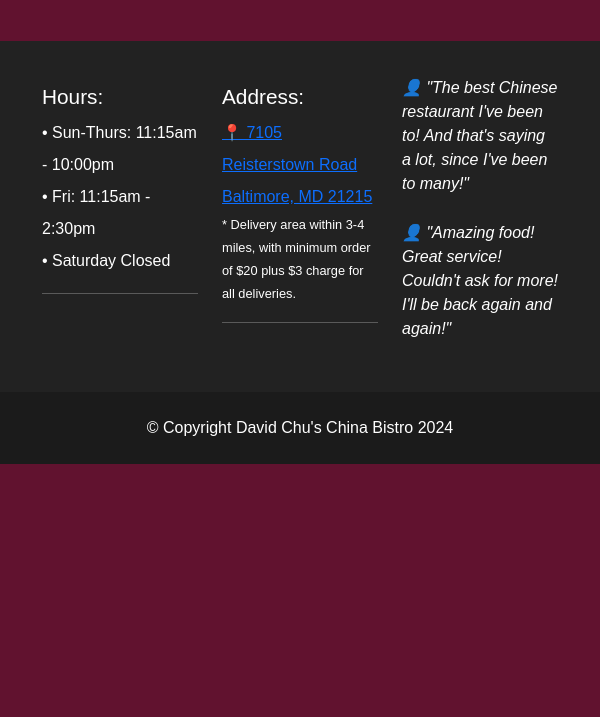
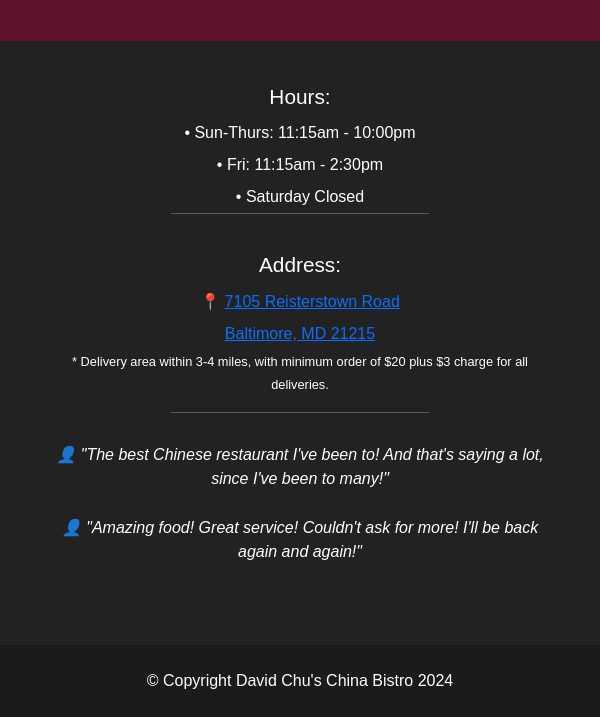
Before and after one commit to WCayoL/Pagina-web-Restaurant, a plain HTML site: page index.html in a window 600 px wide. Shown: the part 1052-1769 px from the top of the page. Before the commit the page ends 1516 px from the top, so only its background shows below. Drawn offline with nearby package versions, Linux system fonts and the light colour scheme.

Commit message:
footer actualizado

```diff
--- a/css/styles.css
+++ b/css/styles.css
@@ -259,6 +259,7 @@ body {
     margin-top: 25px;
     margin-bottom: 25px;
   }
+
 }
 
 @media (min-width: 576px) and (max-width: 767px) {
@@ -280,6 +281,21 @@ body {
     margin-top: 25px;
     margin-bottom: 25px;
   }
+  /* Footer */
+  #hours, #address, #testimonials {
+    margin-bottom: 30px;
+    text-align: center;
+    display: block;
+    width: 100%;
+  }
+  .panel-footer .container-fluid .container .row section:nth-child(3) {
+    margin-bottom: 0; /* margin already exists on the whole row */
+  }
+  .panel-footer .container-fluid .container .row section hr {
+    width: 50%;
+    margin: 0 auto;
+  }
+  /* End Footer */
 }
 
 @media (max-width: 575px) {
@@ -312,6 +328,10 @@ body {
     margin-top: 25px;
     margin-bottom: 25px;
   }
+  #hours, #address, #testimonials {
+    margin-bottom: 30px;
+    text-align: center;
+  }
 }
 
 @media (max-width: 992px) {
--- a/index.html
+++ b/index.html
@@ -101,7 +101,7 @@
             </section>
             <section id="address" class="col-sm-4">
               <span>Address:</span><br>
-              <a href="https://www.google.com/maps/place/David+Chu's+China+Bistro/@39.3635874,-76.7138622,17z/data=!4m6!1m3!3m2!1s0x89c81a14e7817803:0xab20a0e99daa17ea!2sDavid+Chu's+China+Bistro!3m1!1s0x89c81a14e7817803:0xab20a0e99daa17ea">📍 7105 Reisterstown Road<br>
+              📍 <a href="https://www.google.com/maps/place/David+Chu's+China+Bistro/@39.3635874,-76.7138622,17z/data=!4m6!1m3!3m2!1s0x89c81a14e7817803:0xab20a0e99daa17ea!2sDavid+Chu's+China+Bistro!3m1!1s0x89c81a14e7817803:0xab20a0e99daa17ea">7105 Reisterstown Road<br>
               Baltimore, MD 21215</a>
               <p>* Delivery area within 3-4 miles, with minimum order of $20 plus $3 charge for all deliveries.</p>
               <hr class="visible-xs">
```
